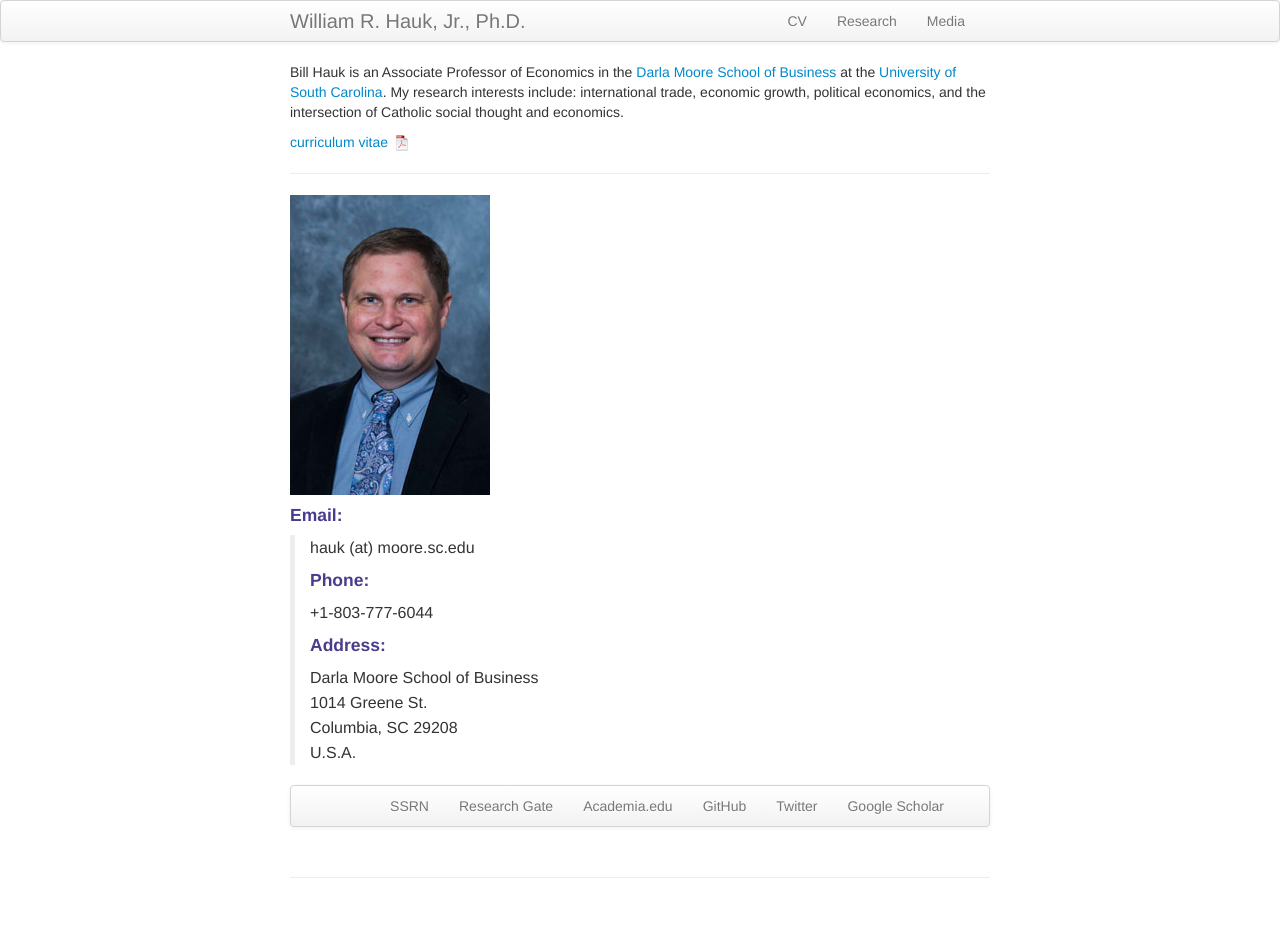
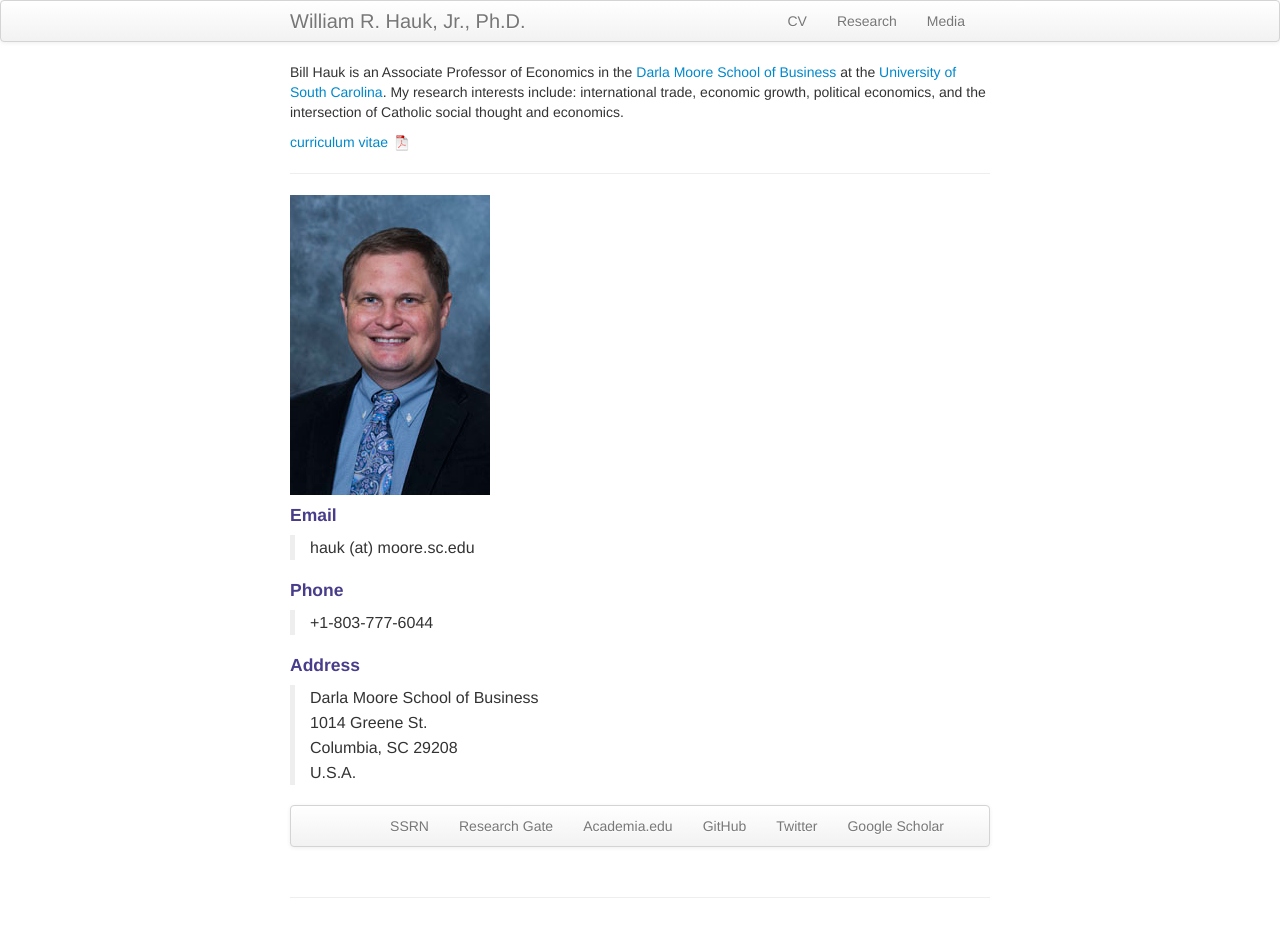
Before and after one commit to BillHauk/BillHauk.github.io, a Jekyll site: the page built from index.md, in a window 1280 px wide. Built offline with Jekyll 4.4.1, drawn with Linux system fonts in a browser that asks for light colours; Markdown is read by kramdown in place of the engine named in the settings.

```diff
--- a/index.md
+++ b/index.md
@@ -9,21 +9,24 @@ Bill Hauk is an Associate Professor of Economics in the [Darla Moore School of B
 
 [curriculum vitae ![CV as pdf]({{ BASE_PATH }}/pages/icons16/pdf-icon.png)]({{ BASE_PATH }}/assets/CV.pdf)<br/>
 
-
 ---
 
 ![Bill Hauk](/assets/headshot.jpg)
 
-#### Email:
+#### Email
+
 > hauk (at) moore.sc.edu<br>
-#### Phone:
+
+#### Phone
+
 > +1-803-777-6044<br>
-#### Address:
+
+#### Address
+
 >Darla Moore School of Business<br>
 1014 Greene St.<br>
 Columbia, SC 29208<br>
 U.S.A.
-
 
 <div class="navbar">
   <div class="navbar-inner">
```
